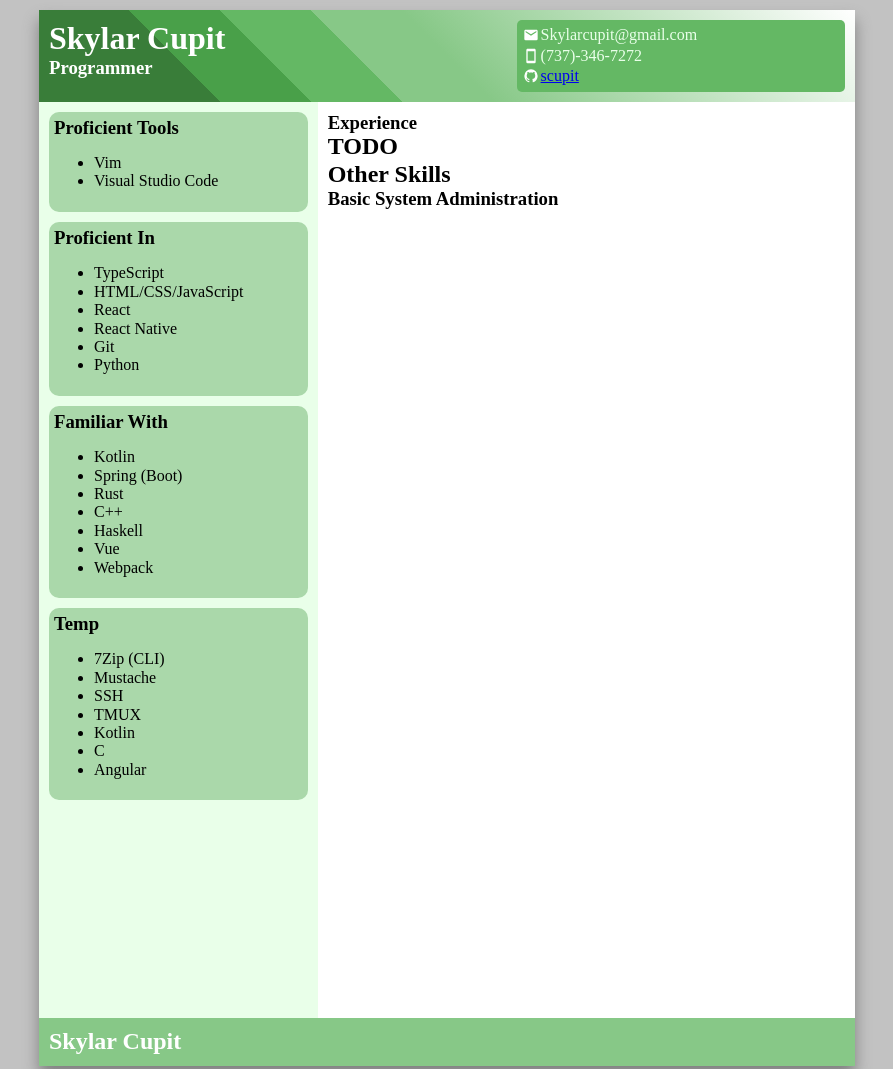
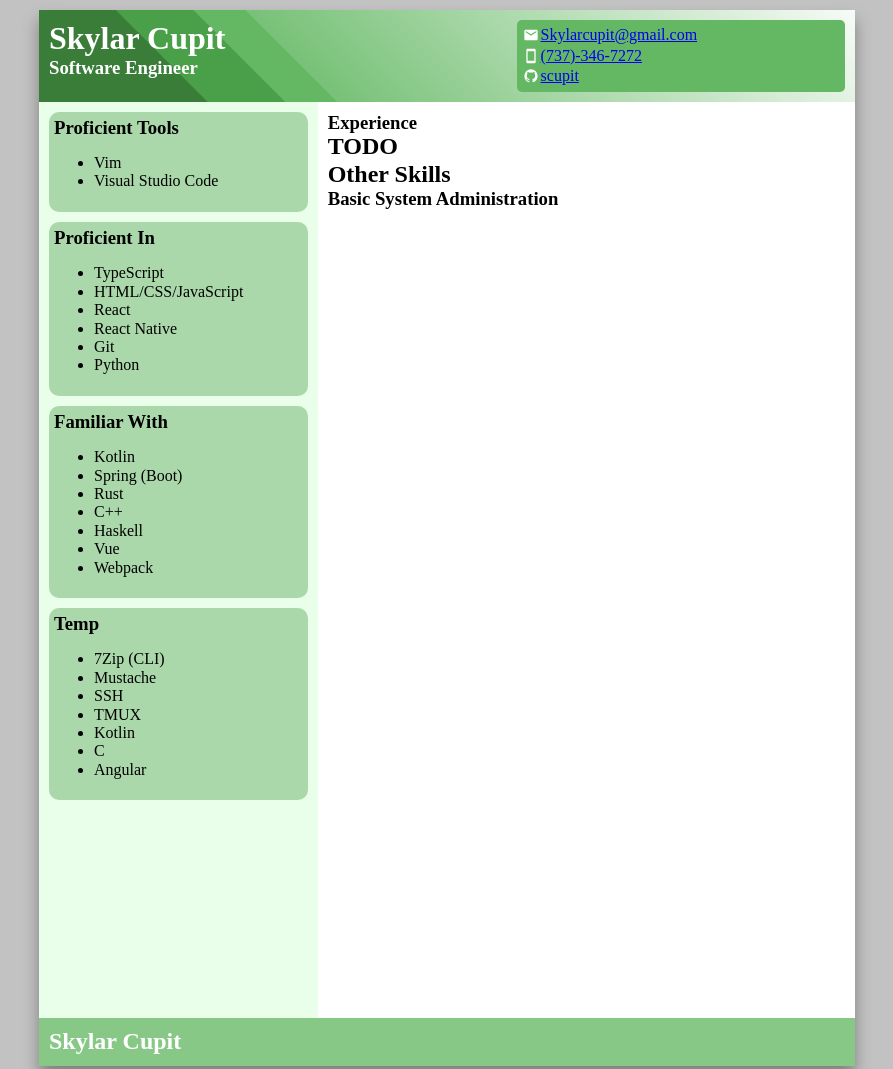
Before and after one commit to scupit/SkylarCupitResume, a website built with Vite: page index.html in a window 1280 px wide. Shown: the top 1069 px of the page, without its empty margins (193-1086 px from the left). Built offline with nearby package versions, Linux system fonts and the light colour scheme.

Commit message:
Fixed gradient styling when saving as PDF.

```diff
--- a/index.html
+++ b/index.html
@@ -8,19 +8,24 @@
   <body>
     <div id="paper-area">
       <header id="resume-header">
+        <span class="bg-box"></span>
+        <span class="bg-box"></span>
+        <span class="bg-box"></span>
+        <span class="bg-box"></span>
         <div>
           <h1>Skylar Cupit</h1>
-          <h3>Programmer</h3>
+          <h3>Software Engineer</h3>
         </div>
         <div class="contact-section">
           <table>
             <tr>
               <td><img src="resources/email.svg" class="contact-icon"/></td>
-              <td>Skylarcupit@gmail.com</td>
+              <td><a href="mailto: Skylarcupit@gmail.com">Skylarcupit@gmail.com</a></td>
             </tr>
             <tr>
               <td><img src="resources/cellphone.svg" class="contact-icon"/></td>
-              <td>(737)-346-7272</td>
+              <!-- <td>(737)-346-7272</td> -->
+              <td><a href="sms:(737)-346-7272 ">(737)-346-7272</a></td>
             </tr>
             <tr>
               <td><img src="resources/github.svg" class="contact-icon"/></td>
--- a/src/style.scss
+++ b/src/style.scss
@@ -63,24 +63,56 @@ h1, h2, h3, h4, h5, h6, p {
 
 
 #resume-header {
+  position: relative;
   color: white;
   display: flex;
   justify-content: space-between;
+  overflow: hidden;
   flex-direction: row;
   max-width: 100%;
   padding: $spacing-normal;
-  background: linear-gradient(45deg,
-    $darkest-accent 20%,
-    $dark-accent 20% 30%,
-    $accent 30% 40%,
-    $primary 40% 50%,
-    white
-  );
+
+  & > * {
+    // Ensure header contents render over the background rectangles
+    z-index: 2;
+  }
+
+  .bg-box {
+    top: 0;
+    left: -50%;
+    width: 100%;
+    height: 200%;
+    position: absolute;
+    z-index: 1;
+
+    &:nth-child(4) {
+      background-color: $darkest-accent;
+      transform: rotate(45deg) translateY(-15%);
+    }
+
+    &:nth-child(3) {
+      background-color: $dark-accent;
+      transform: rotate(45deg) translateY(-45%);
+    }
+
+    &:nth-child(2) {
+      background-color: $accent;
+      transform: rotate(45deg) translateY(-65%);
+    }
+
+    &:nth-child(1) {
+      background: linear-gradient(45deg, $accent, white);
+      width: 80%;
+      left: 25%;
+      max-height: 100%;
+    }
+  }
 }
 
 #resume-body {
   display: flex;
   flex: 1;
+  z-index: 3;
 }
 
 #resume-footer {
@@ -93,8 +125,8 @@ h1, h2, h3, h4, h5, h6, p {
 .contact-section {
   color: $secondary;
   // background-color: $primary;
+  background-color: $accent;
   width: 40%;
-  background-color: $accent;
   padding: $spacing-small;
   border-radius: 5px;
 
```
